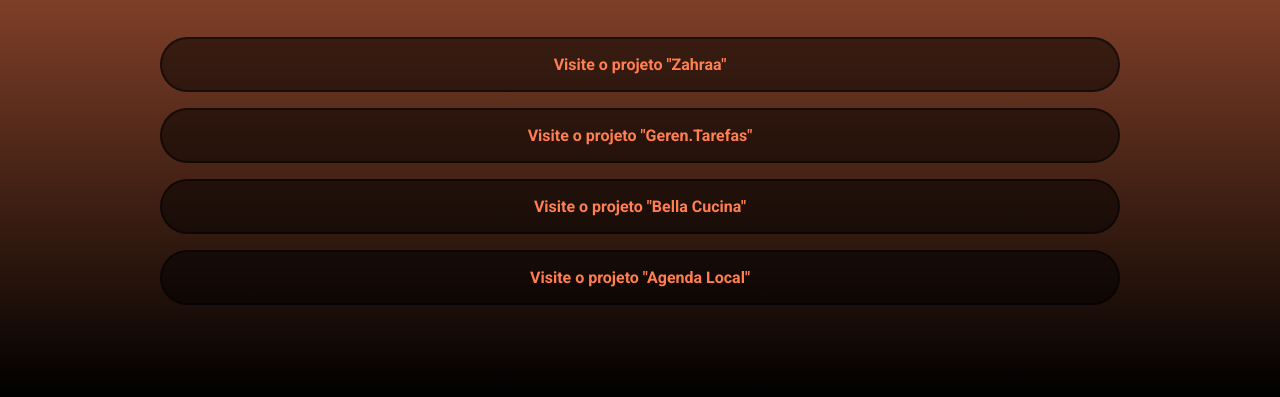
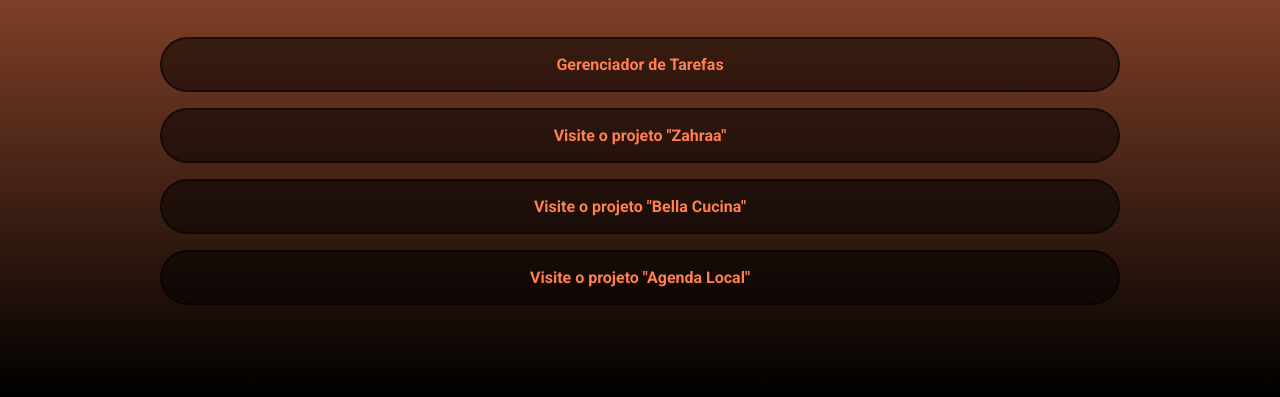
Before and after one commit to RodCinelli/Dev-Rodrigo-Cinelli, a website: page index.html in a window 1280 px wide. Shown: the part 403-800 px from the top of the page. Drawn offline with Linux system fonts and the light colour scheme.

Commit message:
Atualizar links dos projetos

```diff
--- a/index.html
+++ b/index.html
@@ -41,13 +41,13 @@
         <nav>
             <ul class="projects-list">
                 <li class="projects-list-item">
-                    <a href="https://www.linkedin.com/feed/update/urn:li:activity:7186814173002010624/">
-                        Visite o projeto "Zahraa"
+                    <a href="https://www.vintepila.com.br/servicos/outros-servicos-programacao/eu-vou-criar-um-gerenciador-de-tarefas-personalizado/">
+                        Gerenciador de Tarefas
                     </a>
                 </li>
                 <li class="projects-list-item">
-                    <a href="https://github.com/RodCinelli/Executavel-Gerenciador-de-Tarefas">
-                        Visite o projeto "Geren.Tarefas"
+                    <a href="https://www.linkedin.com/feed/update/urn:li:activity:7186814173002010624/">
+                        Visite o projeto "Zahraa"
                     </a>
                 </li>
                 <li class="projects-list-item">
```
